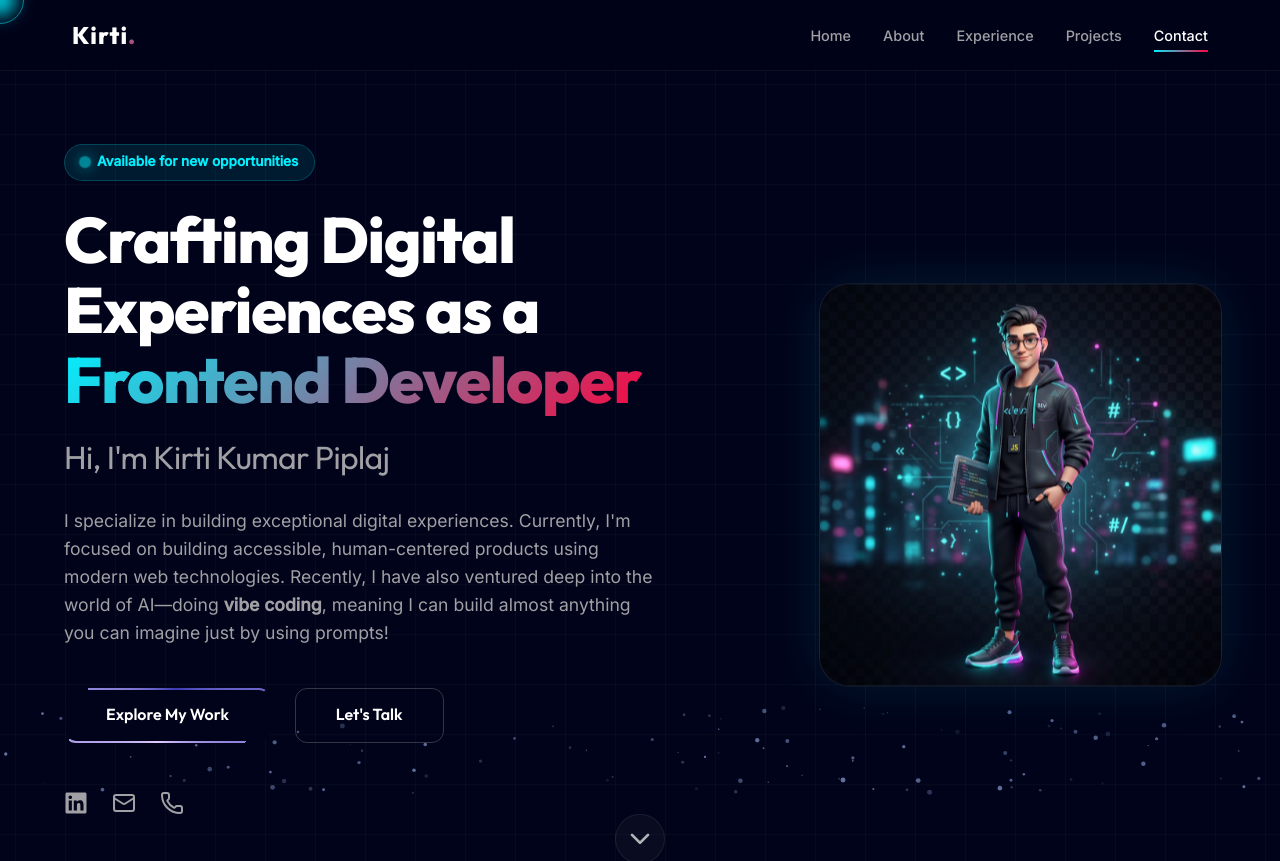
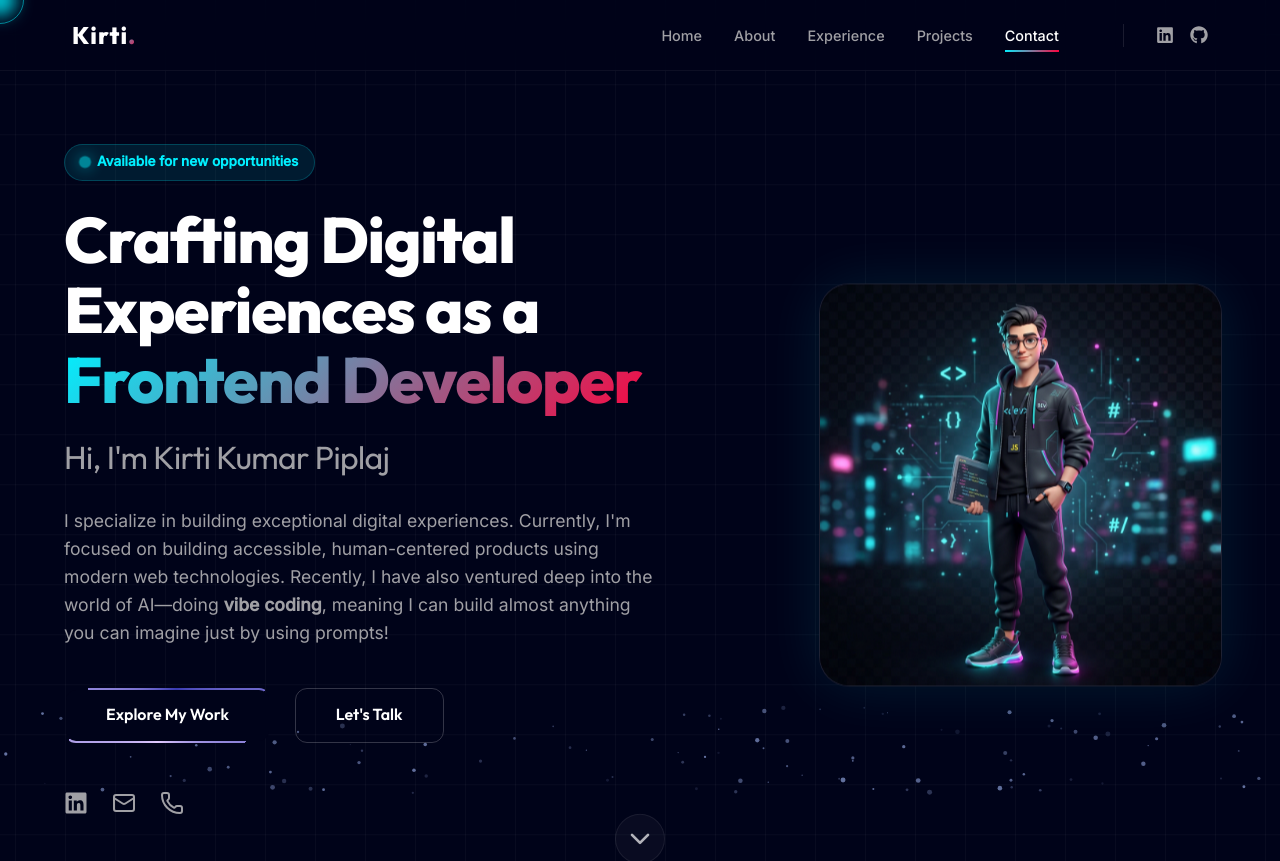
Before and after one commit to kirtikumar01/kirtikumar01.github.io, a Next.js app: page / in a window 1280 px wide. Shown: the top 861 px of the page. Built offline with nearby package versions, Linux system fonts and the light colour scheme.

Commit message:
feat: add social links to desktop navbar and mobile menu

```diff
--- a/src/app/page.module.css
+++ b/src/app/page.module.css
@@ -99,6 +99,49 @@
 .navLink:hover::after,
 .activeNavLink::after {
   width: 100%;
+}
+
+.navSocials {
+  display: flex;
+  align-items: center;
+  gap: 1rem;
+  margin-left: 2rem;
+  padding-left: 2rem;
+  border-left: 1px solid rgba(255, 255, 255, 0.1);
+}
+
+.navSocialLink {
+  color: var(--text-secondary);
+  transition: var(--transition);
+  display: flex;
+  align-items: center;
+  justify-content: center;
+}
+
+.navSocialLink:hover {
+  color: var(--accent-1);
+  transform: translateY(-2px);
+}
+
+.mobileNavSocials {
+  display: flex;
+  justify-content: center;
+  gap: 2rem;
+  margin-top: 2rem;
+  padding-top: 2rem;
+  border-top: 1px solid rgba(255, 255, 255, 0.1);
+}
+
+.mobileSocialLink {
+  color: var(--text-secondary);
+  transition: var(--transition);
+  display: flex;
+  align-items: center;
+  justify-content: center;
+}
+
+.mobileSocialLink:hover {
+  color: var(--accent-1);
 }
 
 /* Sections */
--- a/src/app/page.tsx
+++ b/src/app/page.tsx
@@ -258,6 +258,10 @@ export default function Home() {
                 {item.charAt(0).toUpperCase() + item.slice(1)}
               </a>
             ))}
+            <div className={styles.navSocials}>
+              <a href="https://linkedin.com/in/kirti-kumar01" target="_blank" rel="noreferrer" className={styles.navSocialLink} aria-label="LinkedIn"><FaLinkedin size={18} /></a>
+              <a href="https://github.com/kirtikumar01" target="_blank" rel="noreferrer" className={styles.navSocialLink} aria-label="GitHub"><FaGithub size={18} /></a>
+            </div>
           </div>
           {/* Hamburger button - mobile only */}
           <button
@@ -294,6 +298,15 @@ export default function Home() {
                 {item.charAt(0).toUpperCase() + item.slice(1)}
               </motion.a>
             ))}
+            <motion.div
+              className={styles.mobileNavSocials}
+              initial={{ opacity: 0, y: 20 }}
+              animate={mobileMenuOpen ? { opacity: 1, y: 0 } : { opacity: 0, y: 20 }}
+              transition={{ delay: mobileMenuOpen ? 5 * 0.08 + 0.1 : 0, duration: 0.3 }}
+            >
+              <a href="https://linkedin.com/in/kirti-kumar01" target="_blank" rel="noreferrer" className={styles.mobileSocialLink} aria-label="LinkedIn"><FaLinkedin size={24} /></a>
+              <a href="https://github.com/kirtikumar01" target="_blank" rel="noreferrer" className={styles.mobileSocialLink} aria-label="GitHub"><FaGithub size={24} /></a>
+            </motion.div>
           </div>
         </motion.div>
       </nav>
```
